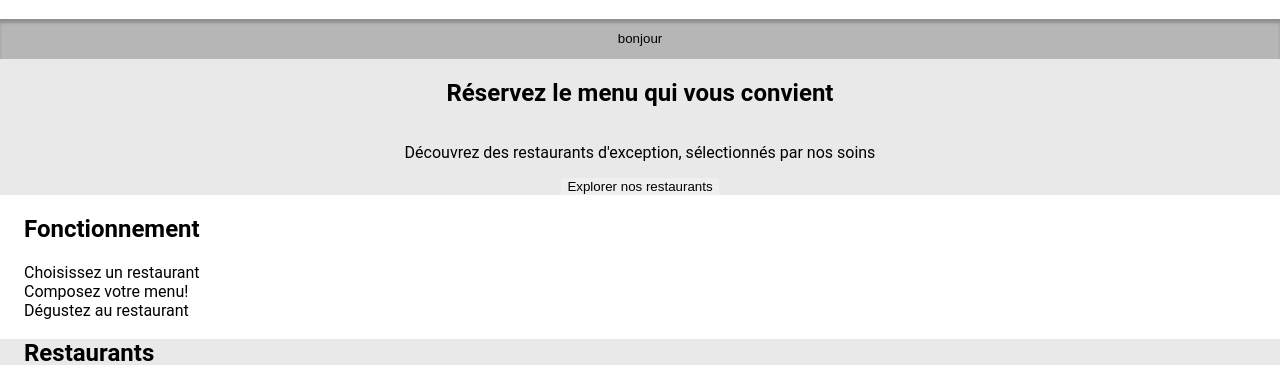
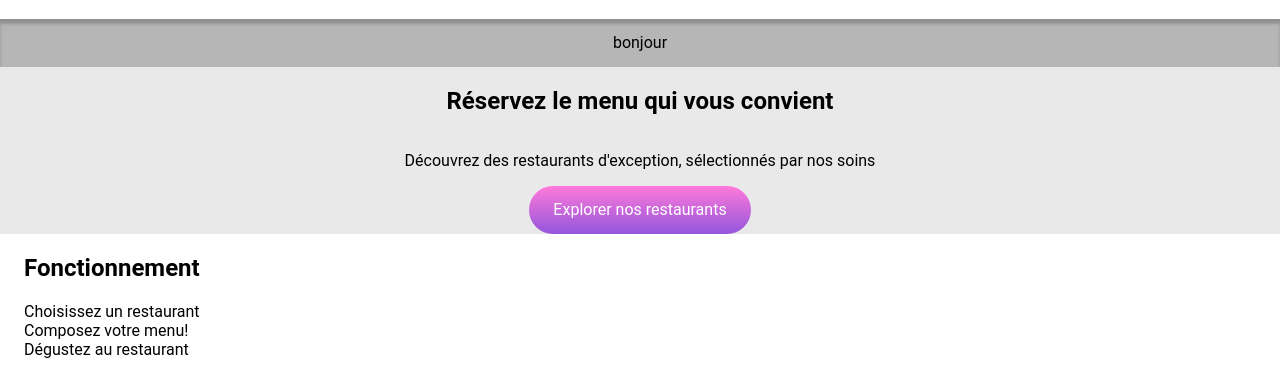
Before and after one commit to OgdenRichard/rog_3_012023, a website: page index.html in a window 1280 px wide. Shown: the part 62-427 px from the top of the page. Drawn offline with Linux system fonts and the light colour scheme; a web font is replaced by a local one.

Commit message:
230123 | couleur et foramtage bouton

```diff
--- a/sass/base/_typography.scss
+++ b/sass/base/_typography.scss
@@ -1,4 +1,5 @@
-body {
+body,
+input {
     font-family: 'Roboto', sans-serif;
     font-size: 16px;
 }
@@ -13,6 +14,7 @@ footer {
     color: $colour-white;
 }
 
+
 /* footer>h2{
     font-size: 1em;
 } */
--- a/sass/layout/_form.scss
+++ b/sass/layout/_form.scss
@@ -5,17 +5,22 @@
     align-items: center;
     text-align: center;
 
+    &__input-text,&__submit{
+        height:3em;
+        outline: none;
+        border: transparent;
+        text-align: center;
+    }
+
     &__input-text {
         width: 100%;
-        height: 3em;
-        text-align: center;
-        outline: none;
-        border: transparent;
         @include darken-text-input($colour-lightgrey);
     }
 
     &__submit {
-        outline: none;
-        border: transparent;
+        border-radius: 2em;
+        padding: 0 1.5em;
+        color: $colour-white;
+        background-image: linear-gradient($colour-secondary, $colour-primary);
     }
 }
```
Also changed, not shown: public/css/style.css, 1 other file.
